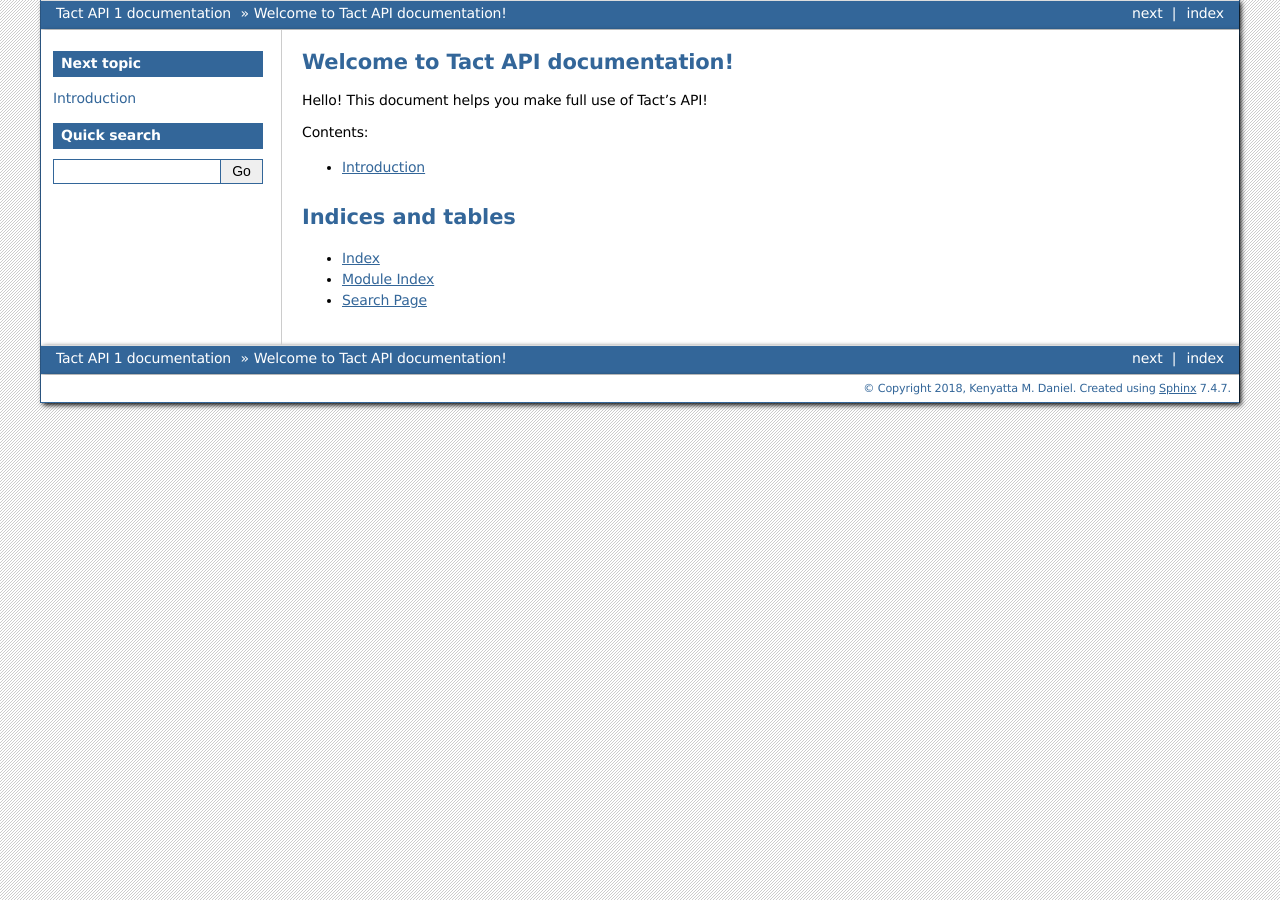
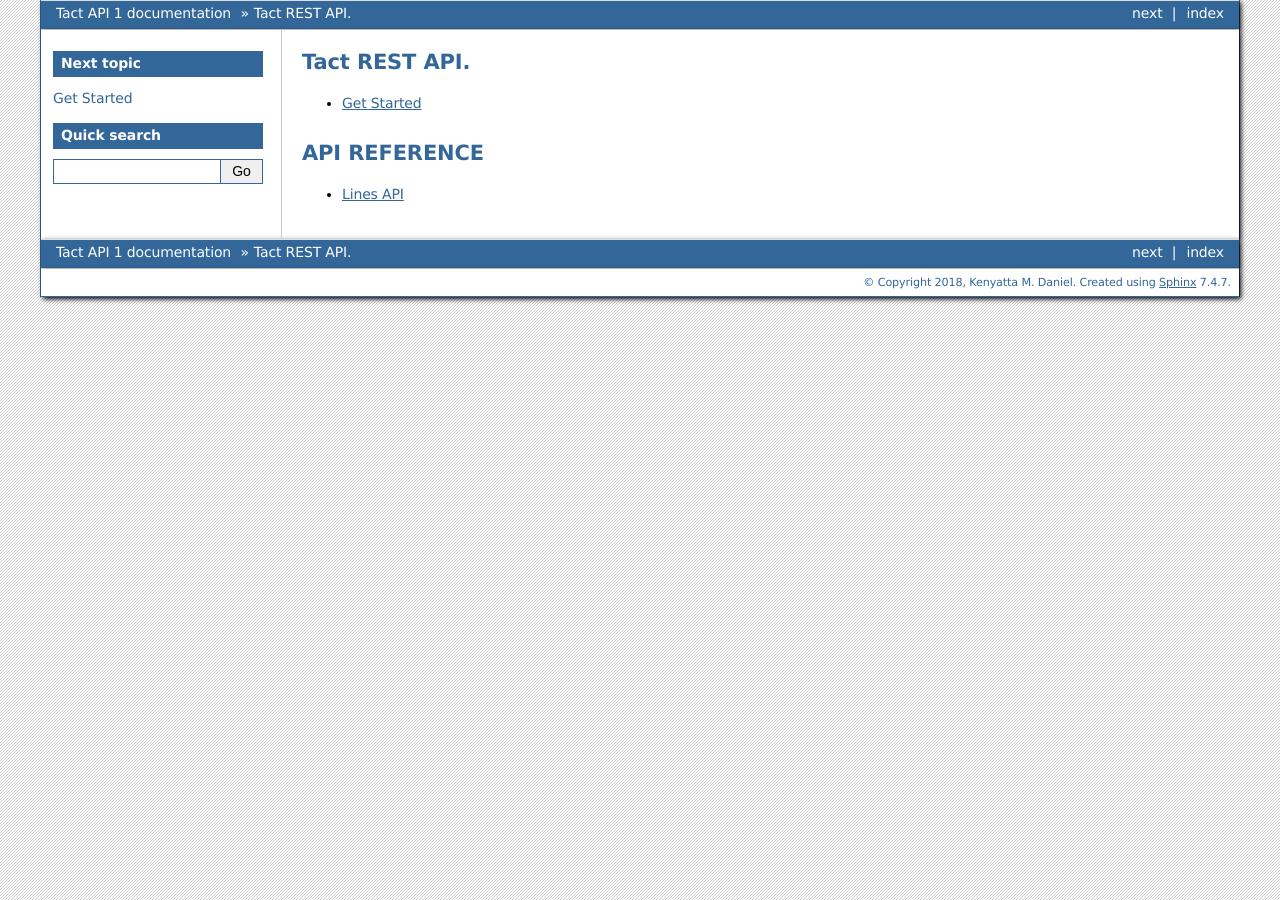
Before and after one commit to KenyattaDaniel/alerts_api, a Sphinx documentation site: the page built from docs/source/index.rst, in a window 1280 px wide. Built offline with Sphinx 7.4.7, drawn with Linux system fonts in a browser that asks for light colours.

```diff
--- /dev/null
+++ b/docs/source/api_reference/lines_api.rst
@@ -0,0 +1,4 @@
+Lines API
+=========
+
+TacT's Line API makes it easy to share and receive information about local island events, tasks and announcements - using HTTP requests. Businesses, entrepreneurs and non-profits can cost effectively promote activities, obtain analytics, optimize services and more.
--- a/docs/source/index.rst
+++ b/docs/source/index.rst
@@ -3,20 +3,22 @@
    You can adapt this file completely to your liking, but it should at least
    contain the root `toctree` directive.
 
-Welcome to Tact API documentation!
-====================================
-
-Hello! This document helps you make full use of Tact's API!
+Tact REST API.
+===============
 
 .. toctree::
-   :maxdepth: 2
-   :caption: Contents:
+   :glob:
+   :titlesonly:
+   :name: mastertoc
 
-   intro
+   get_started*
 
-Indices and tables
-==================
 
-* :ref:`genindex`
-* :ref:`modindex`
-* :ref:`search`
+API REFERENCE
+==============
+
+.. toctree::
+   :glob:
+   :titlesonly:
+
+   api_reference/*
```
Also changed, not shown: docs/source/get_started.rst (added, +12 -0 lines), docs/source/intro.rst (deleted, +0 -10 lines), 5 other files.
